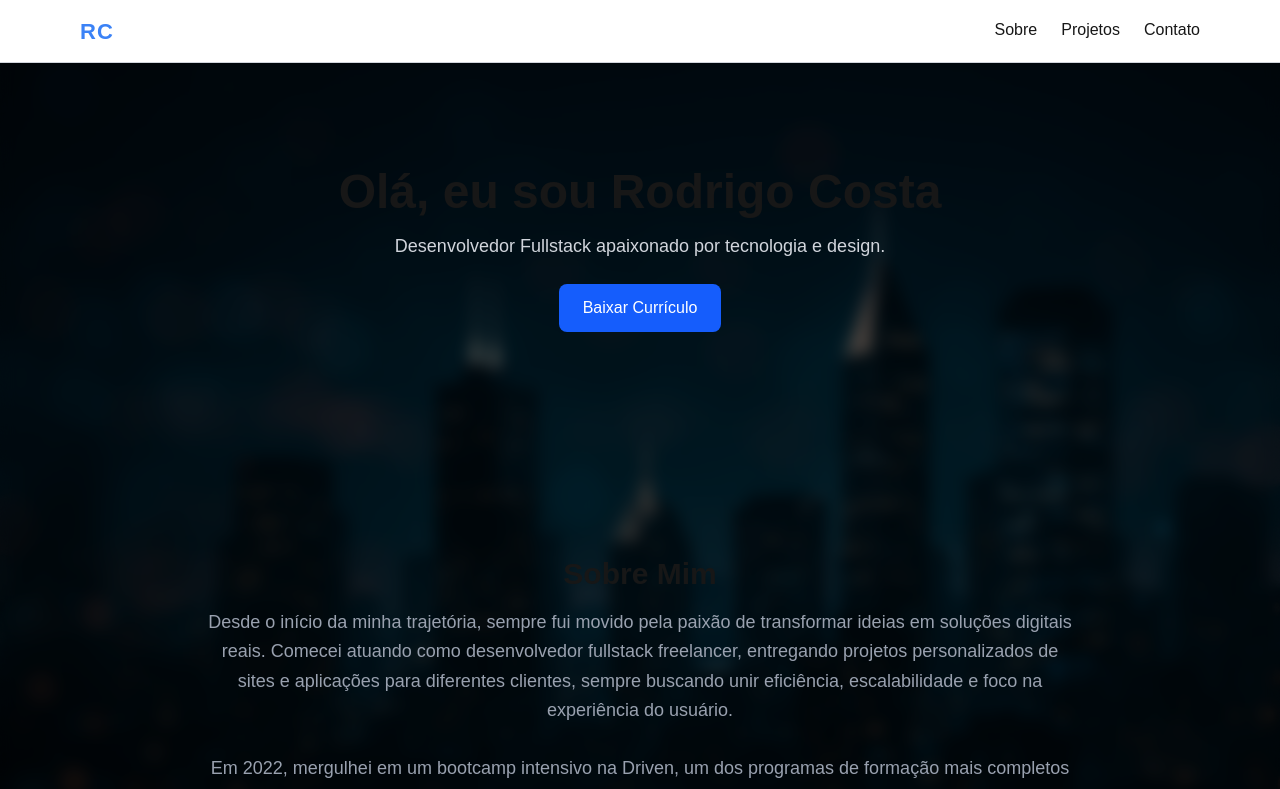
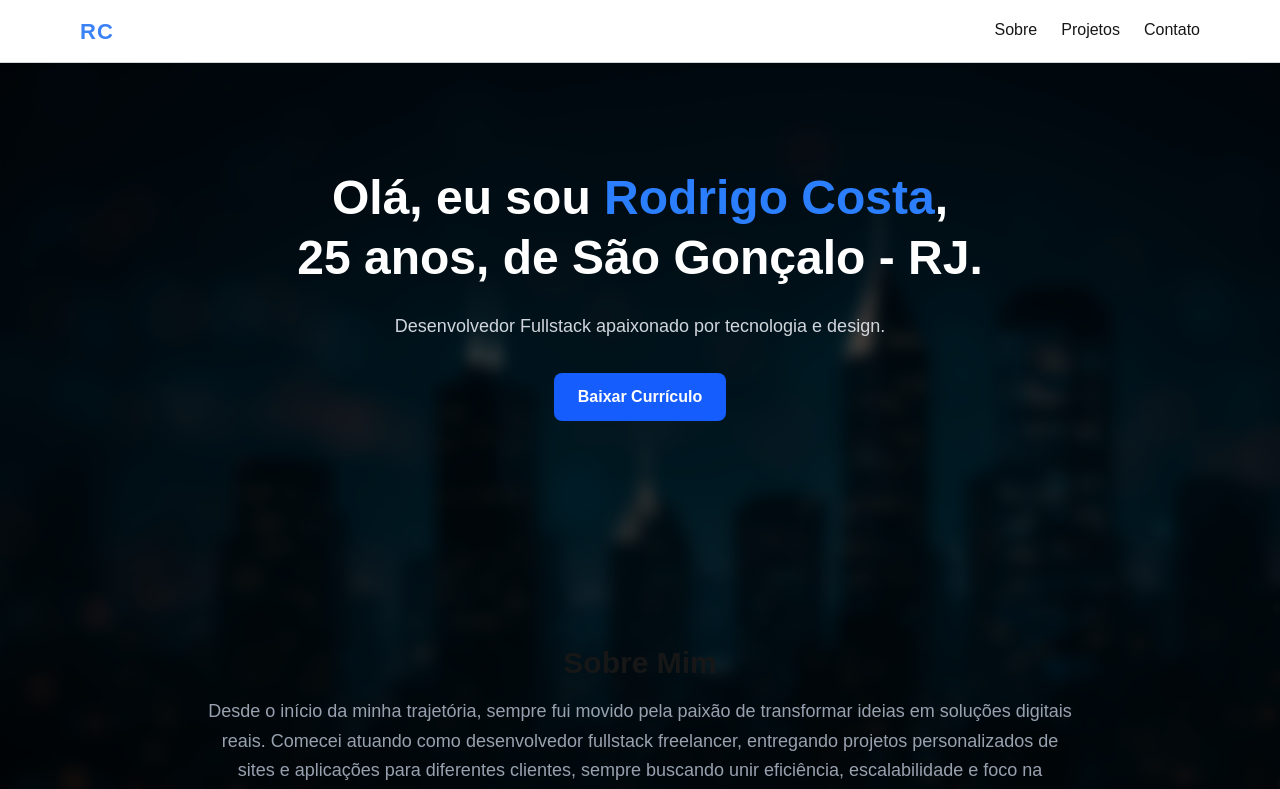
Before and after one commit to rcostagomes/RodrigoCosta, a Next.js app: page / in a window 1280 px wide. Shown: the top 789 px of the page. Built offline with nearby package versions, Linux system fonts and the light colour scheme.

Commit message:
Fix text

```diff
--- a/src/components/Hero.tsx
+++ b/src/components/Hero.tsx
@@ -3,21 +3,22 @@ import { motion } from 'framer-motion';
 
 export default function Hero() {
   return (
-    <section className="text-center py-32 px-4">
+    <section className="text-center py-20 px-4 sm:py-32">
       <motion.h1
         initial={{ opacity: 0, y: 40 }}
         animate={{ opacity: 1, y: 0 }}
         transition={{ duration: 0.8 }}
-        className="text-5xl font-bold mb-4"
+        className="text-3xl sm:text-5xl font-bold mb-6 leading-tight text-white"
       >
-        Olá, eu sou Rodrigo Costa
+        Olá, eu sou <span className="text-blue-500">Rodrigo Costa</span>,<br className="hidden sm:block" />
+        25 anos, de São Gonçalo - RJ.
       </motion.h1>
 
       <motion.p
         initial={{ opacity: 0, y: 20 }}
         animate={{ opacity: 1, y: 0 }}
         transition={{ duration: 1, delay: 0.3 }}
-        className="text-lg text-gray-300 mb-6"
+        className="text-base sm:text-lg text-gray-300 mb-8 leading-relaxed"
       >
         Desenvolvedor Fullstack apaixonado por tecnologia e design.
       </motion.p>
@@ -27,7 +28,7 @@ export default function Hero() {
         download
         whileHover={{ scale: 1.05 }}
         whileTap={{ scale: 0.95 }}
-        className="inline-block bg-blue-600 text-white px-6 py-3 rounded-lg hover:bg-blue-700 transition"
+        className="inline-block bg-blue-600 text-white px-6 py-3 rounded-lg hover:bg-blue-700 transition font-semibold"
       >
         Baixar Currículo
       </motion.a>
```
